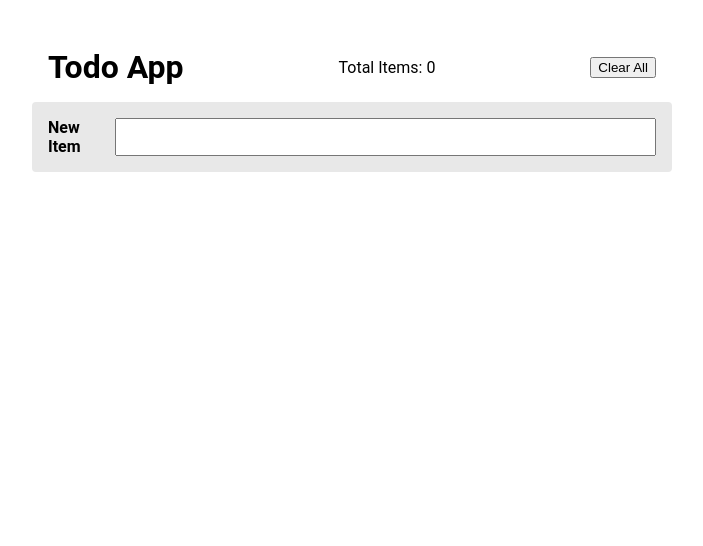
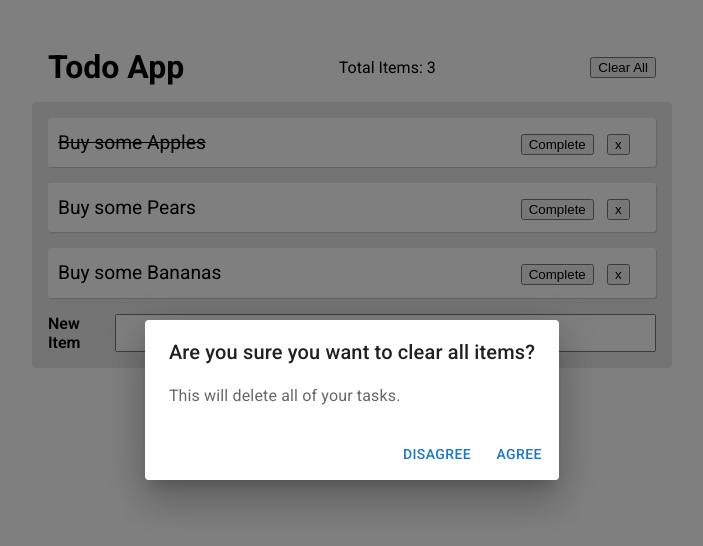
Before and after one commit to SynytsinArtem/todo-list-app, a React (Create React App) app: page / in a window 1280 px wide. Both pictures are taken after a click on the button "Clear All". Shown: the top 546 px of the page, without its empty margins (288-991 px from the left). Built offline with nearby package versions, Linux system fonts and the light colour scheme.

Commit message:
add alert dialog component

```diff
--- a/package.json
+++ b/package.json
@@ -3,6 +3,9 @@
   "version": "0.1.0",
   "private": true,
   "dependencies": {
+    "@emotion/react": "^11.11.3",
+    "@emotion/styled": "^11.11.0",
+    "@mui/material": "^5.15.4",
     "@testing-library/jest-dom": "^5.16.4",
     "@testing-library/react": "^13.0.1",
     "@testing-library/user-event": "^13.5.0",
--- a/public/index.html
+++ b/public/index.html
@@ -15,6 +15,12 @@
       user's mobile device or desktop. See https://developers.google.com/web/fundamentals/web-app-manifest/
     -->
     <link rel="manifest" href="%PUBLIC_URL%/manifest.json" />
+    <link rel="preconnect" href="https://fonts.googleapis.com" />
+    <link rel="preconnect" href="https://fonts.gstatic.com" crossorigin />
+    <link
+      rel="stylesheet"
+      href="https://fonts.googleapis.com/css2?family=Roboto:wght@300;400;500;600;700&display=swap"
+    />
     <!--
       Notice the use of %PUBLIC_URL% in the tags above.
       It will be replaced with the URL of the `public` folder during the build.
--- /dev/null
+++ b/src/components/alertDialog.js
@@ -0,0 +1,31 @@
+import React from "react";
+import Button from "@mui/material/Button";
+import Dialog from "@mui/material/Dialog";
+import DialogTitle from "@mui/material/DialogTitle";
+import DialogContent from "@mui/material/DialogContent";
+import DialogContentText from "@mui/material/DialogContentText";
+import DialogActions from "@mui/material/DialogActions";
+
+const AlertDialog = ({ isOpen, title, contentText, onClose, onAgree, onDisagree }) => (
+  <Dialog
+    open={isOpen}
+    onClose={onClose}
+    aria-labelledby="alert-dialog-title"
+    aria-describedby="alert-dialog-description"
+  >
+    <DialogTitle id="alert-dialog-title">{title}</DialogTitle>
+    <DialogContent>
+      <DialogContentText id="alert-dialog-description">
+        {contentText}
+      </DialogContentText>
+    </DialogContent>
+    <DialogActions>
+      <Button onClick={onDisagree}>Disagree</Button>
+      <Button onClick={onAgree} autoFocus>
+        Agree
+      </Button>
+    </DialogActions>
+  </Dialog>
+);
+
+export default React.memo(AlertDialog);
--- a/src/components/header.js
+++ b/src/components/header.js
@@ -1,16 +1,42 @@
 import React from "react";
 
+import AlertDialog from "./alertDialog";
 import AppContext from "../context";
 
 import styles from "./header.module.css";
 
-const Header = React.memo(({ removeAllTodos, todosCount }) => (
-  <header className={styles.header}>
-    <h1 className={styles.title}>Todo App</h1>
-    <span>Total Items: {todosCount}</span>
-    <button onClick={removeAllTodos}>Clear All</button>
-  </header>
-));
+const Header = React.memo(({ removeAllTodos, todosCount }) => {
+  const [isDialogOpen, setIsDialogOpen] = React.useState(false);
+
+  const handleClearAllButtonClick = () => {
+    setIsDialogOpen(true);
+  };
+
+  const handleDialogClose = React.useCallback(() => {
+    setIsDialogOpen(false);
+  }, []);
+
+  const handleDialogAgree = React.useCallback(() => {
+    removeAllTodos();
+    setIsDialogOpen(false);
+  }, [removeAllTodos]);
+
+  return (
+    <header className={styles.header}>
+      <h1 className={styles.title}>Todo App</h1>
+      <span>Total Items: {todosCount}</span>
+      <button onClick={handleClearAllButtonClick} disabled={todosCount === 0}>Clear All</button>
+      <AlertDialog
+        isOpen={isDialogOpen}
+        title="Are you sure you want to clear all items?"
+        contentText="This will delete all of your tasks."
+        onClose={handleDialogClose}
+        onAgree={handleDialogAgree}
+        onDisagree={handleDialogClose}
+      />
+    </header>
+  );
+});
 
 const HeaderContainer = () => {
   const { actions, todosCount } = React.useContext(AppContext);
--- a/src/index.js
+++ b/src/index.js
@@ -1,8 +1,10 @@
 import React from 'react';
 import ReactDOM from 'react-dom/client';
-import './index.css';
+
 import App from './App';
 import reportWebVitals from './reportWebVitals';
+
+import './index.css';
 
 const root = ReactDOM.createRoot(document.getElementById('root'));
 root.render(
```
Also changed, not shown: 1 other file (tests, documents, lock files or other folders).
